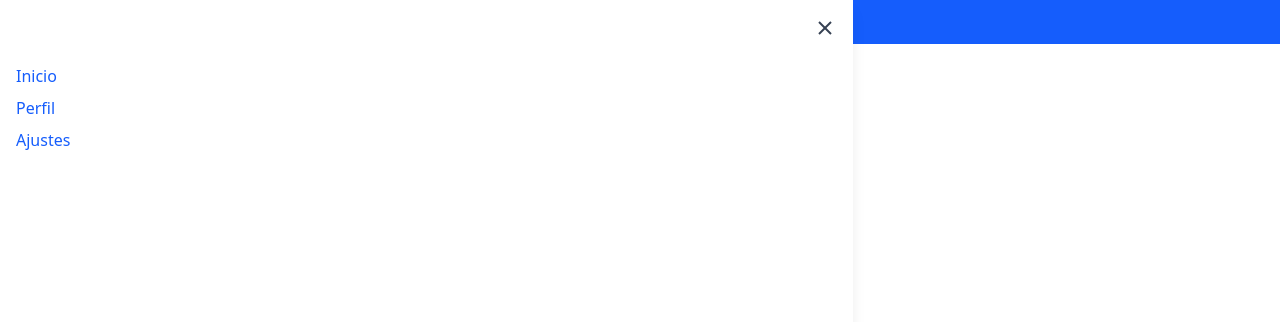
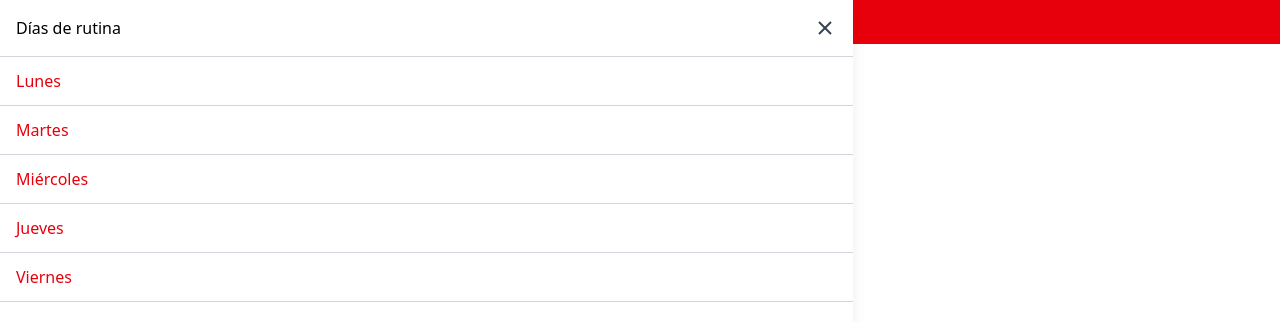
Before and after one commit to fhidalgorosabal/planix-fit, an Angular app: page / in a window 1280 px wide. Both pictures are taken after a click on the button "Abrir menú". Shown: the top 322 px of the page. Built offline with nearby package versions, Linux system fonts and the light colour scheme.

Commit message:
fix: Update header and menu components with styling and functionality improvements

```diff
--- a/src/app/components/header/header.html
+++ b/src/app/components/header/header.html
@@ -1,11 +1,9 @@
-<header class="flex items-center px-4 py-2 bg-blue-600 relative">
-  <!-- Toggle Menu Button -->
+<header class="flex items-center px-4 py-2 bg-red-600 relative">
   <button
     class="mr-3 text-white focus:outline-none cursor-pointer"
     (click)="menuOpen = !menuOpen"
     aria-label="Abrir menú"
   >
-    <!-- Icono hamburguesa -->
     <svg
       width="24"
       height="24"
@@ -16,11 +14,9 @@
       <path d="M4 6h16M4 12h16M4 18h16" />
     </svg>
   </button>
-  <!-- Título -->
   <h1 class="text-white text-lg font-semibold">
     <ng-content></ng-content>
   </h1>
-  <!-- Menú lateral -->
   @if (menuOpen) {
   <app-menu (menuOpen)="toggleMenu()"></app-menu>
   }
--- a/src/app/components/menu/menu.html
+++ b/src/app/components/menu/menu.html
@@ -1,12 +1,11 @@
 <nav
-  class="fixed top-0 left-0 w-full md:w-2/3 h-full bg-white shadow-lg z-50 p-4"
+  class="fixed top-0 left-0 w-full md:w-2/3 h-full bg-white shadow-lg z-50 py-4"
 >
   <button
     class="absolute top-4 right-4 text-gray-700 cursor-pointer"
     (click)="toggleMenu()"
     aria-label="Cerrar menú"
   >
-    <!-- Icono SVG X -->
     <svg
       width="24"
       height="24"
@@ -18,9 +17,22 @@
       <line x1="6" y1="18" x2="18" y2="6" />
     </svg>
   </button>
-  <ul class="mt-12">
-    <li class="mb-2"><a href="#" class="text-blue-600">Inicio</a></li>
-    <li class="mb-2"><a href="#" class="text-blue-600">Perfil</a></li>
-    <li><a href="#" class="text-blue-600">Ajustes</a></li>
+  <h3 class="px-4">Días de rutina</h3>
+  <ul class="mt-4 flex flex-col">
+    @for(day of routineDays; track day.id) { @if (day.isActive) {
+    <li>
+      <a
+        href="#"
+        [ngClass]="{
+          'border-b': day.id !== 1,
+          'border-y': day.id === 1,
+          'border-gray-300': true
+        }"
+        class="block w-full px-4 py-3 text-red-600 font-medium hover:bg-red-100 focus:bg-red-200 transition"
+      >
+        {{ day.name }}
+      </a>
+    </li>
+    } }
   </ul>
 </nav>
--- a/src/app/components/menu/menu.ts
+++ b/src/app/components/menu/menu.ts
@@ -1,14 +1,26 @@
 import { Component, EventEmitter, Output } from '@angular/core';
+import { NgClass } from '@angular/common';
+import { RoutineDays } from '../../interface/RoutineDays';
 
 @Component({
   selector: 'app-menu',
-  imports: [],
+  imports: [NgClass],
   templateUrl: './menu.html',
   styleUrl: './menu.css',
 })
 export class Menu {
   @Output() menuOpen = new EventEmitter<boolean>(false);
 
+  routineDays: RoutineDays[] = [
+    { id: 1, name: 'Lunes', isActive: true },
+    { id: 2, name: 'Martes', isActive: true },
+    { id: 3, name: 'Miércoles', isActive: true },
+    { id: 4, name: 'Jueves', isActive: true },
+    { id: 5, name: 'Viernes', isActive: true },
+    { id: 6, name: 'Sábado', isActive: false },
+    { id: 7, name: 'Domingo', isActive: false },
+  ];
+
   toggleMenu() {
     this.menuOpen.emit(!this.menuOpen);
   }
--- /dev/null
+++ b/src/app/interface/RoutineDays.ts
@@ -0,0 +1,5 @@
+export interface RoutineDays {
+  id: number;
+  name: string;
+  isActive: boolean;
+}
```
